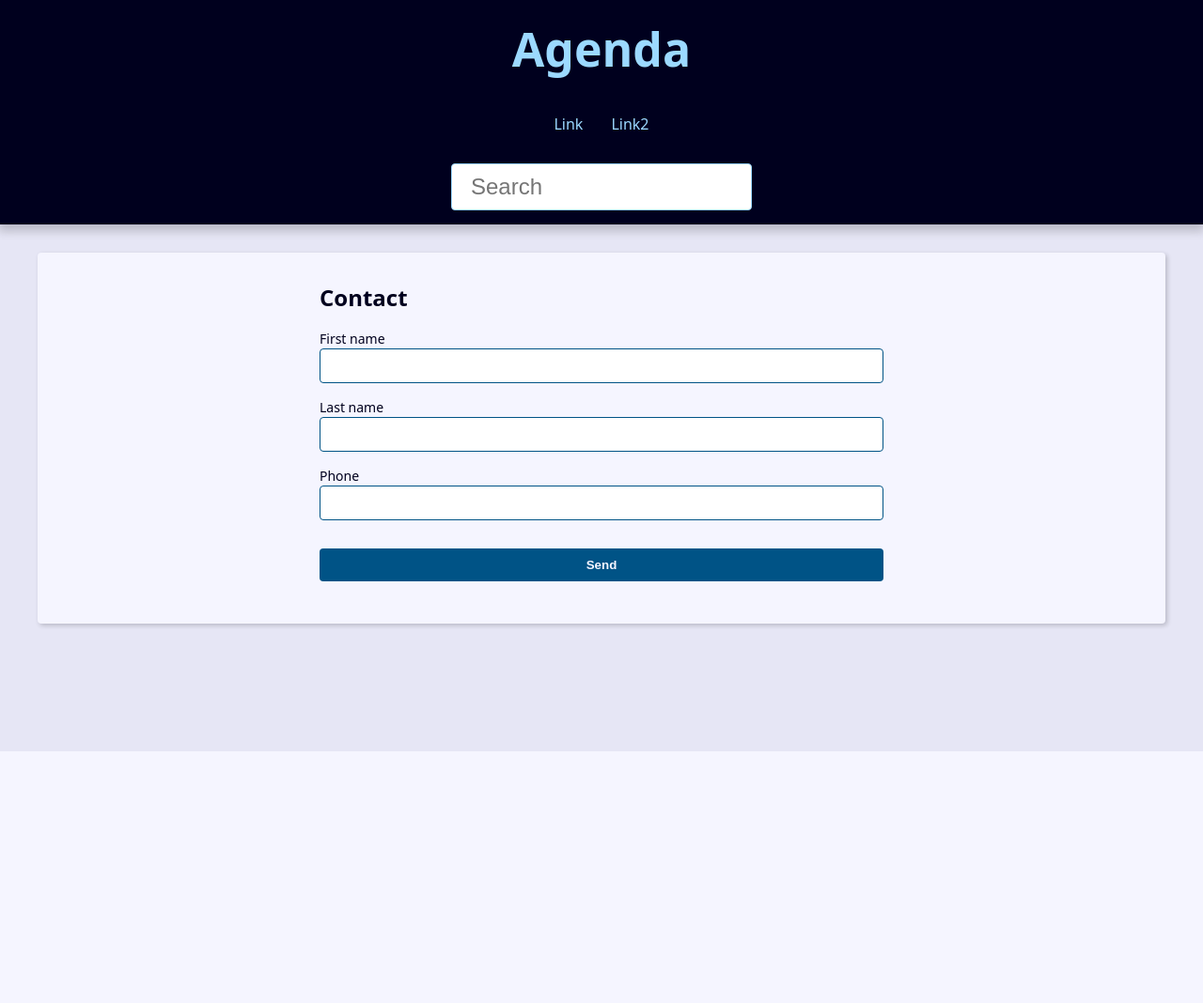
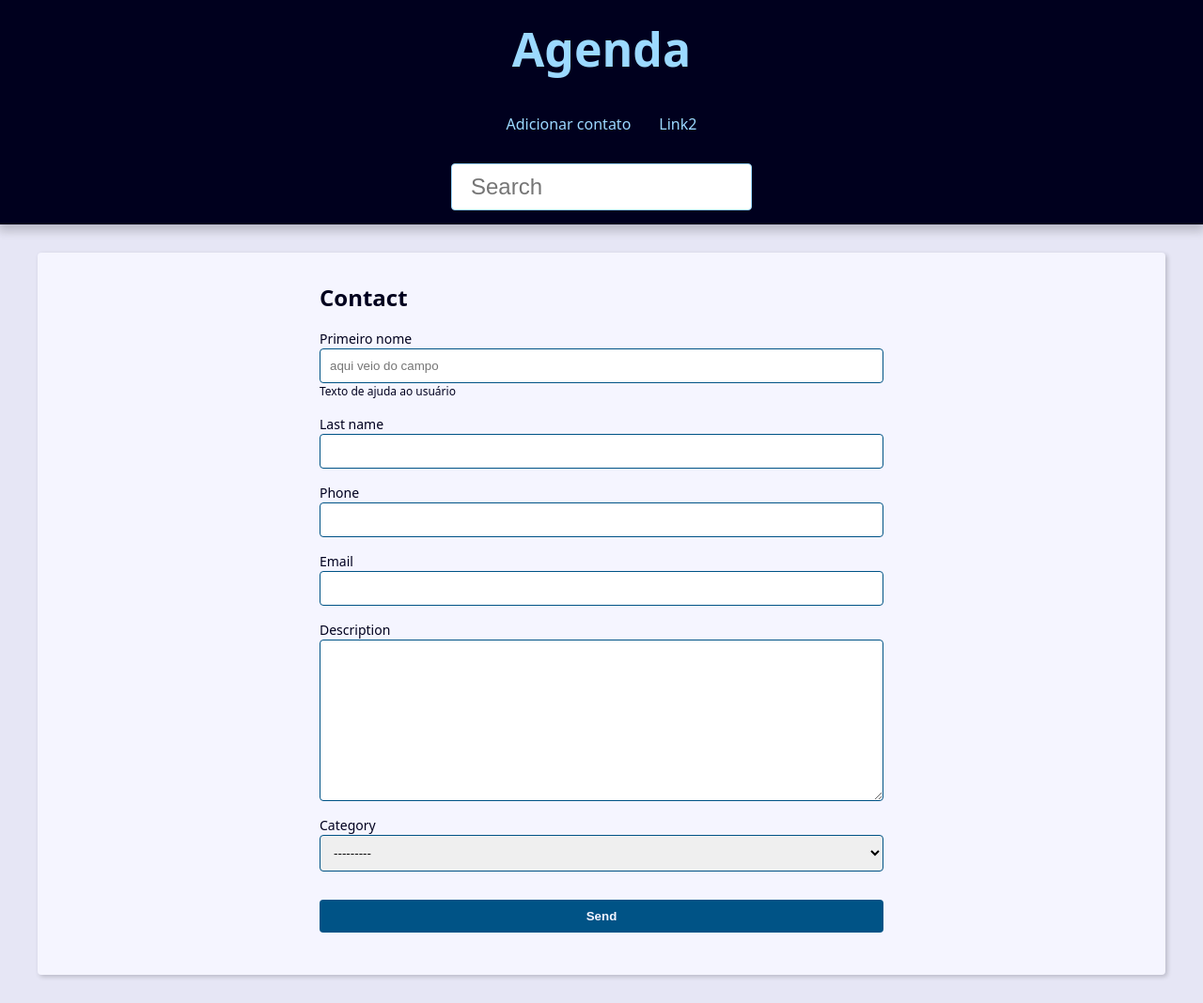
Before and after one commit to ikkiR/Agenda_project, a Django app: page /contact/create/ in a window 1280 px wide. Shown: the whole page at 94% size. Before the commit the page ends 800 px from the top, so only its background shows below. Run offline with Django 5.2, Linux system fonts and the light colour scheme; data that the repository does not hold is empty.

Commit message:
adicionando as validações no form e salvando

```diff
--- a/base_templates/global/partials/_header.html
+++ b/base_templates/global/partials/_header.html
@@ -6,8 +6,8 @@
     <nav class="menu">
         <ul class="menu-list">
             <li class="menu-item">
-                <a href="#" class="menu-link">
-                    Link
+                <a href="{% url 'contact:create' %}" class="menu-link">
+                    Adicionar contato
                 </a>
             </li>
             <li class="menu-item">
--- a/contact/forms.py
+++ b/contact/forms.py
@@ -4,29 +4,76 @@ from .import models
 
 
 class ContactForm(forms.ModelForm):
+
+    # 3 - criando um novo campo
+    first_name = forms.CharField(
+        widget=forms.TextInput(
+            attrs={
+                'placeholder': 'aqui veio do campo'
+            }
+        ),
+        label='Primeiro nome',
+        help_text='Texto de ajuda ao usuário'
+    )
+
+    def __init__(self, *args, **kwargs):
+        super().__init__(*args, **kwargs)
+
+        # 2- fazendo um opdate no campo
+        # self.fields['first_name'].widget.attrs.update({
+        #     'placeholder': 'esta vindo do init'
+        # })
+
     class Meta:
         model = models.Contact
         fields = (
             'first_name', 'last_name', 'phone',
+            'email', 'description', 'category',
             )
 
+        # 1- criando um novo widget no campo fora do model
+        # widgets = {
+        #     'first_name': forms.TextInput(
+        #         attrs={
+        #             'placeholder': 'Escreva aqui'
+        #         }
+        #     )
+        # }
+
     def clean(self):
-        # cleaned_data = self.cleaned_data
+        # está relacionado a todos os campos
+        cleaned_data = self.cleaned_data
+        first_name = cleaned_data.get('first_name')
+        last_name = cleaned_data.get('last_name')
 
-        self.add_error(
-            'first_name',
-            ValidationError(
-                'Mensagem de erro',
+        if first_name == last_name:
+            msg = ValidationError(
+                'O primeiro nome não pode ser igual ao segundo',
                 code='invalid'
             )
-        )
-
-        self.add_error(
-            None,
-            ValidationError(
-                'Mensagem de erro 2',
-                code='invalid'
-            )
-        )
+            self.add_error('first_name', msg)
+            self.add_error('last_name', msg)
 
         return super().clean()
+
+    def clean_first_name(self):
+        first_name = self.cleaned_data.get('first_name')
+
+        if first_name == 'ABC':
+            self.add_error(
+                'first_name',
+                ValidationError(
+                    'error',
+                    code='invalid'
+                )
+            )
+        return first_name
+
+        # Forma de mostrar um erro
+        # self.add_error(
+        #     'first_name',
+        #     ValidationError(
+        #         'Mensagem de erro',
+        #         code='invalid'
+        #     )
+        # )
--- a/contact/templates/contact/create.html
+++ b/contact/templates/contact/create.html
@@ -19,8 +19,15 @@
                 <div class="form-group">
                     <label for="{{field.id_for_label}}">{{field.label}}</label>
                     {{field}}
+                    {{field.errors}}
 
-                    {{field.errors}}
+
+                    {% if field.help_text %}
+                    <p class="help-text">
+                        {{field.help_text}}
+                    </p>
+                    {% endif %}
+
                 </div>
             {% endfor %}
 
--- a/contact/views/contact_forms.py
+++ b/contact/views/contact_forms.py
@@ -1,12 +1,19 @@
-from django.shortcuts import render
+from django.shortcuts import render, redirect
 from contact.forms import ContactForm
 
 
 def create(request):
     if request.method == 'POST':
+        form = ContactForm(request.POST)
+
         context = {
-            'form': ContactForm(request.POST)
+            'form': form
         }
+
+        if form.is_valid():
+            form.save()
+            return redirect('contact:create')
+
         return render(
             request,
             'contact/create.html',
```
